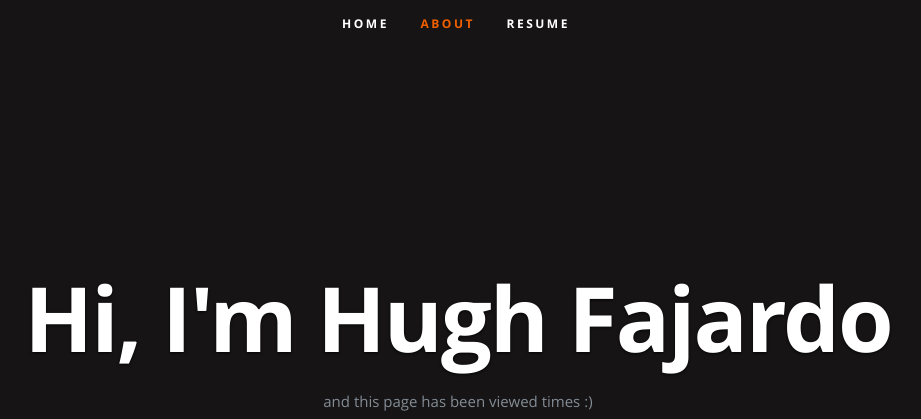
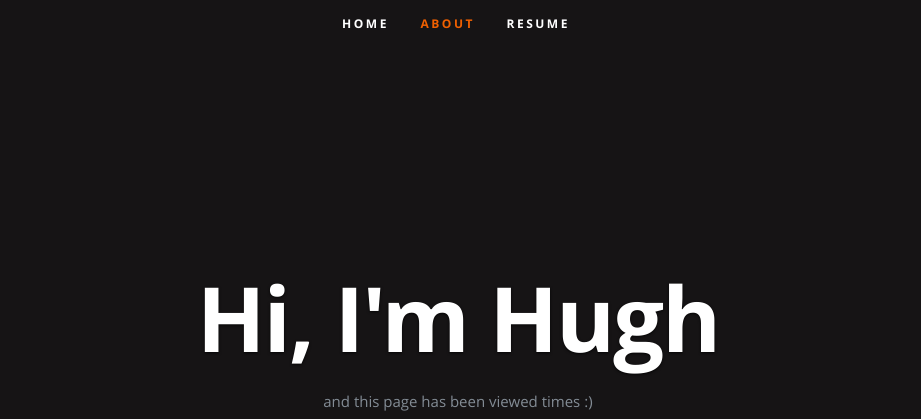
Before and after one commit to a51nx/azure-resume, a plain HTML site: page frontend/index.html in a window 1280 px wide. Shown: the top 419 px of the page, without its empty margins (184-1105 px from the left). Drawn offline with nearby package versions, Linux system fonts and the light colour scheme; no server answers.

Commit message:
Changes to html

```diff
--- a/frontend/index.html
+++ b/frontend/index.html
@@ -54,7 +54,7 @@
 
       <div class="row banner">
          <div class="banner-text">
-            <h1 class="responsive-headline">Hi, I'm Hugh Fajardo</h1>
+            <h1 class="responsive-headline">Hi, I'm Hugh</h1>
 
             <p>and this page has been viewed <a id="counter"></a> times :) </p>
             <ul class="social">
```
Also changed, not shown: .github/workflows/frontend.main.yml.
